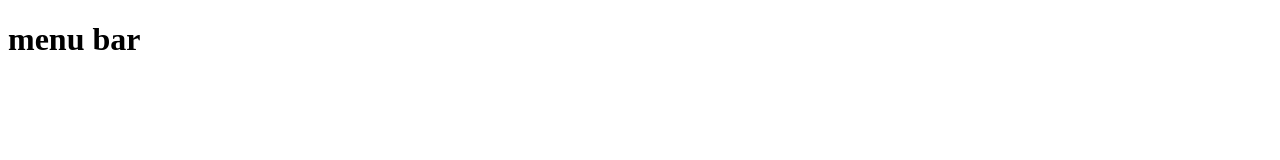
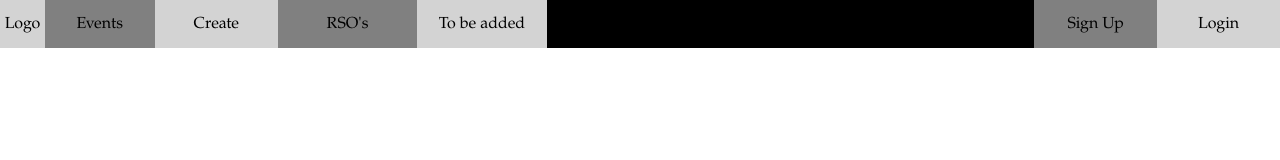
Before and after one commit to Confused404/projectDatabase3, a plain HTML site: page html/index.html in a window 1280 px wide. Drawn offline with Linux system fonts and the light colour scheme.

Commit message:
a little mining off camera

```diff
--- a/html/index.html
+++ b/html/index.html
@@ -5,9 +5,121 @@
         <title>Events.io</title>
         <style type="text/css">
 
+        *
+        {
+            margin: 0px;
+            padding:0px;
+            font-family:"Book Antiqua";
+        }
+
+        #menu-bar
+        {
+            width:100%;
+            background-color:black;
+        }
+
+        #logo-tab
+        {
+            width:3.5%;
+            min-height:48px;
+            background-color:lightgray;
+            float:left;
+            text-align:center;
+            line-height:48px;
+        }
+
+        #events-tab
+        {
+            width:8.6%;
+            min-height:48px;
+            background-color:gray;
+            float:left;
+            text-align:center;
+            line-height:48px;
+        }
+
+        #create-tab
+        {
+            width:9.6%;
+            min-height:48px;
+            background-color:lightgray;
+            float:left;
+            text-align:center;
+            line-height:48px;
+        }
+
+        #rso-tab
+        {
+            width:10.9%;
+            min-height:48px;
+            background-color:gray;
+            float:left;
+            text-align:center;
+            line-height:48px;
+        }
+
+        #to-be-added
+        {
+            width:10.1%;
+            min-height:48px;
+            background-color:lightgray;
+            float:left;
+            text-align:center;
+            line-height:48px;
+        }
+
+        #login-tab
+        {
+            width:9.6%;
+            min-height:48px;
+            background-color:lightgray;
+            float:right;
+            text-align:center;
+            line-height:48px;
+        }
+
+        #signup-tab
+        {
+            width:9.6%;
+            min-height:48px;
+            background-color:gray;
+            float:right;
+            text-align:center;
+            line-height:48px;
+        }
+
+        .clearfix::after{
+            content:"";
+            display:block;
+            clear:both;
+        }
+
+
         </style>
     </head>
     <body>
-        <h1>menu bar</h1>
+        <div id="menu-bar" class="clearfix">
+            <div id="logo-tab">
+                Logo
+            </div>
+            <div id="events-tab">
+                Events
+            </div>
+            <div id="create-tab">
+                Create
+            </div>
+            <div id="rso-tab">
+                RSO's
+            </div>
+            <div id="to-be-added">
+                To be added
+            </div>
+            <div id="login-tab">
+                Login
+            </div>
+            <div id="signup-tab">
+                Sign Up
+            </div>
+        </div>
     </body>
 </html>
```
